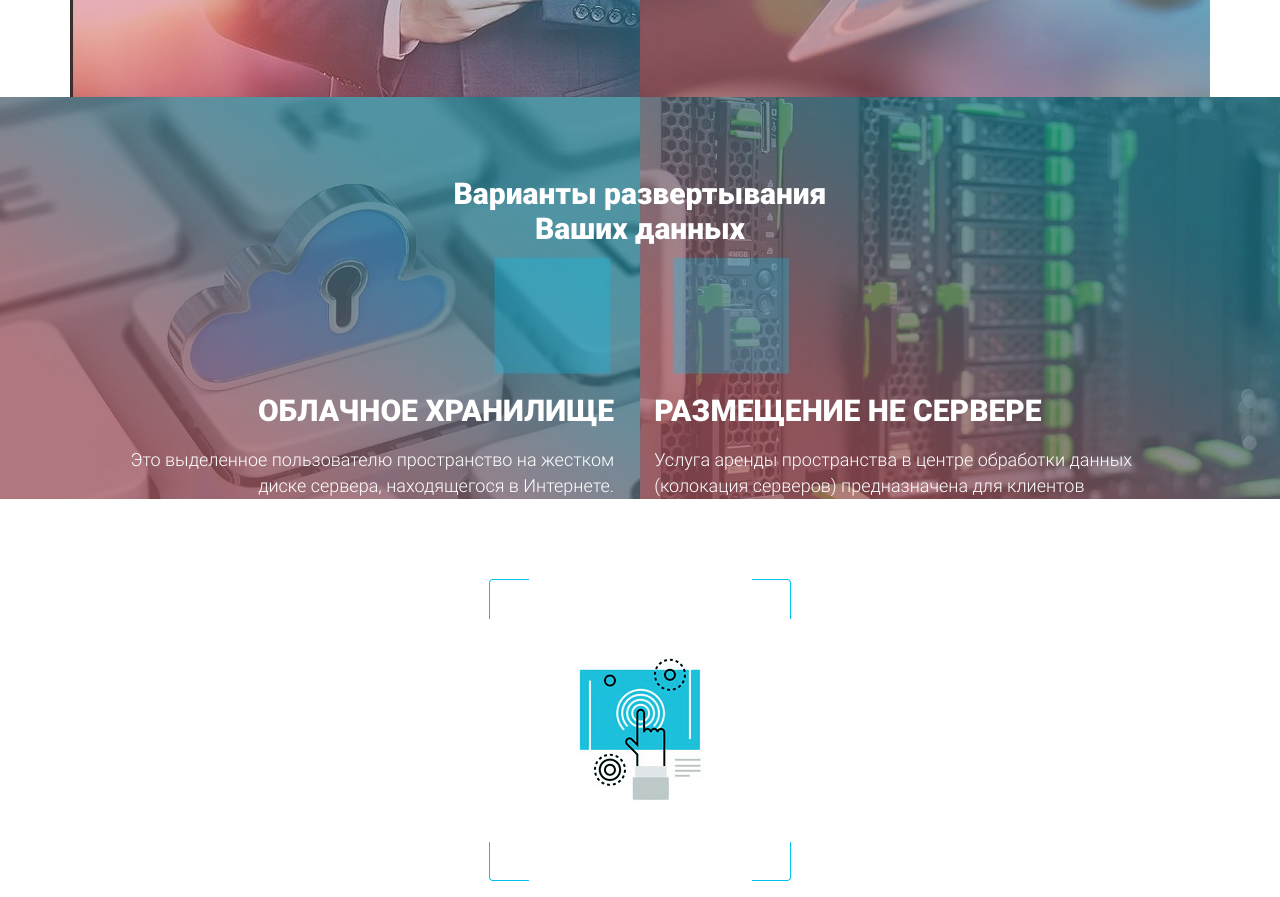
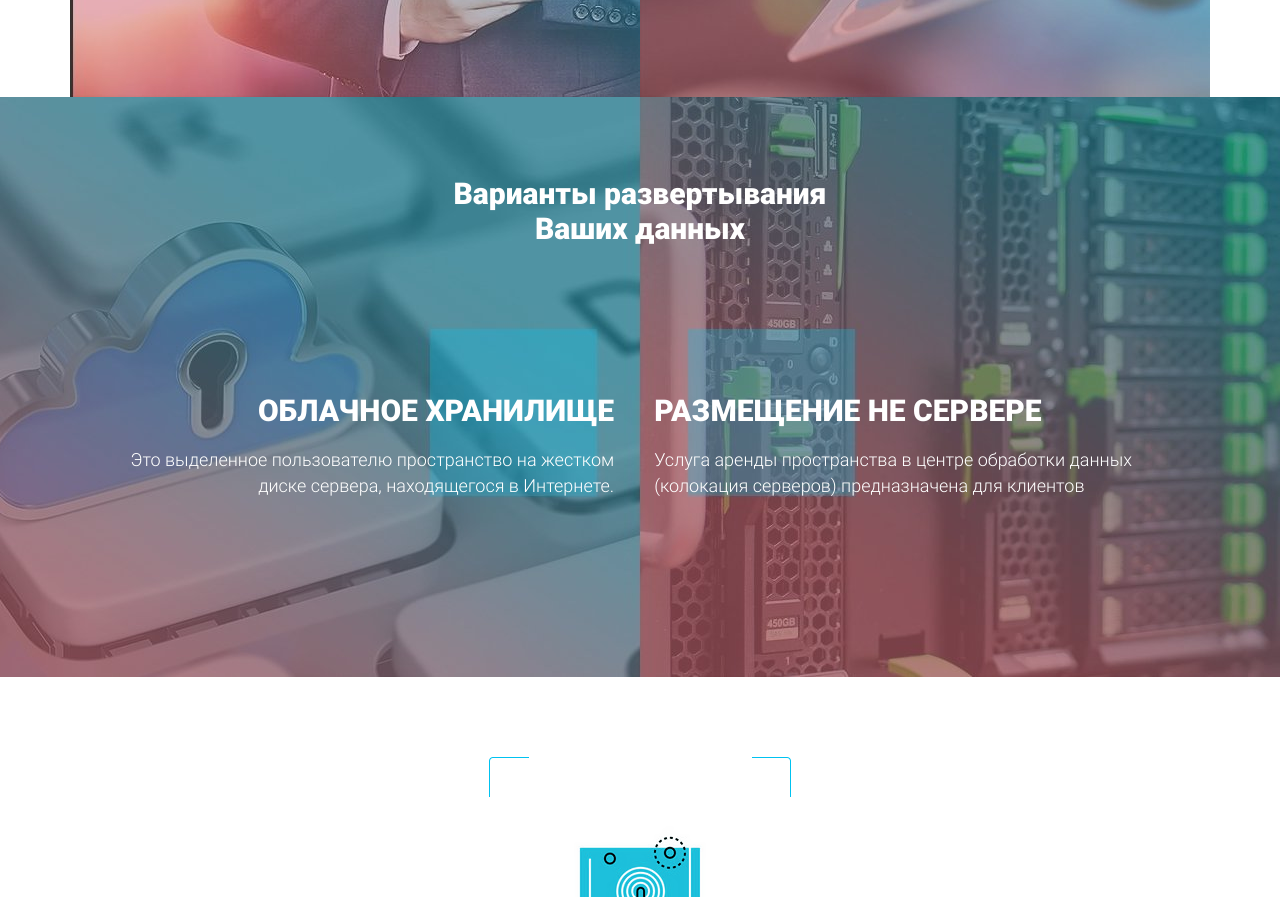
Before and after one commit to vladimirbalin/prengi, a website built with webpack: page src/index.html in a window 1280 px wide. Shown: the part 3716-4613 px from the top of the page. Built offline with nearby package versions, Linux system fonts and the light colour scheme.

Commit message:
small fixes

```diff
--- a/src/scss/components/storage.scss
+++ b/src/scss/components/storage.scss
@@ -1,4 +1,5 @@
 .storage {
+  min-height: 580px;
   background: url('../img/bcgr03.jpg') center center/cover no-repeat;
   padding: 79px 0 0 0;
   &__content {
```
Also changed, not shown: package.json (+16 -13 lines), 1 other file.
